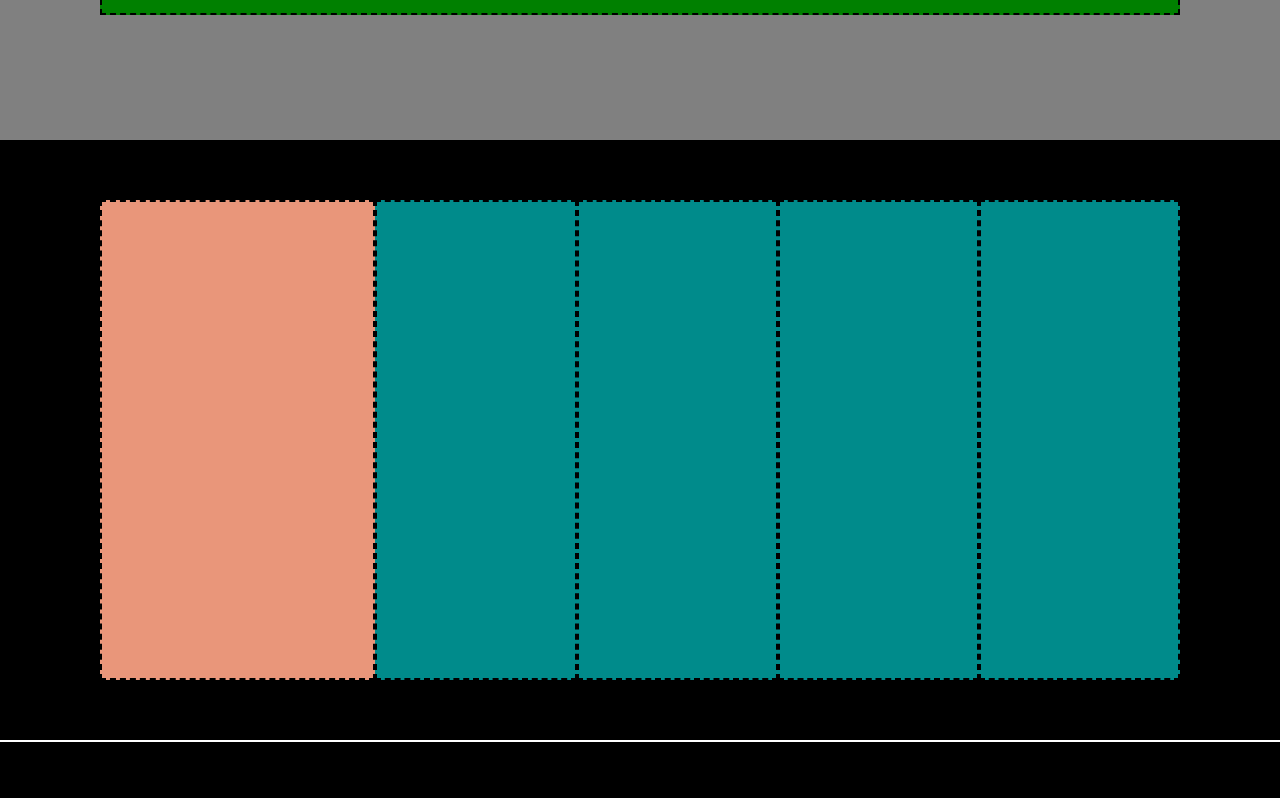
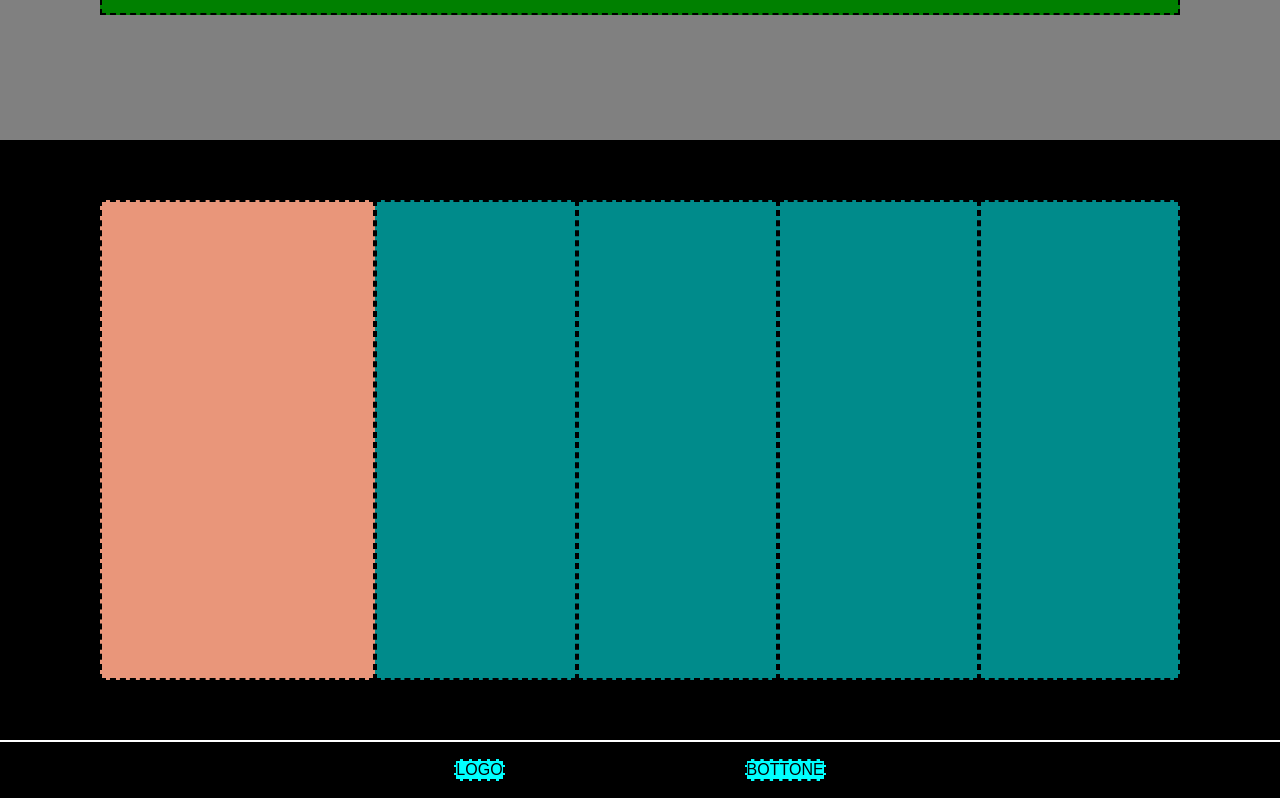
Before and after one commit to bellaviagabriele03/htmlcss-struttura-discord, a plain HTML site: page index.html in a window 1280 px wide. Shown: the part 3020-3820 px from the top of the page. Drawn offline with Linux system fonts and the light colour scheme.

Commit message:
Wip: footer iniziato, aggiunti "logo" e "bottone" (da completare)

```diff
--- a/css/style.css
+++ b/css/style.css
@@ -144,15 +144,28 @@
 */
 
 footer {
-    padding-left: 100px;
-    padding-right: 100px;
     border-top: 2px white solid;
     border-bottom: 2px white solid;
+    justify-content: center;
+    align-items: center;
 
 
 }
 
+.logo2 {
 
+}
+
+.bottone {
+
+}
+
+.fake-link {
+
+    padding: 0 120px;
+    max-height: 20px;
+    justify-content: space-between;
+}
 
 
 
--- a/index.html
+++ b/index.html
@@ -106,6 +106,15 @@
 
     <footer class="height-60px bg-black flex-container">
 
+        <span class="bg-cyan dashed-border logo2">
+            LOGO
+        </span>
+        <span class="fake-link"></span>
+
+        <span class="bg-cyan dashed-border bottone">
+            BOTTONE
+        </span>
+
     </footer>
 </body>
 
```
